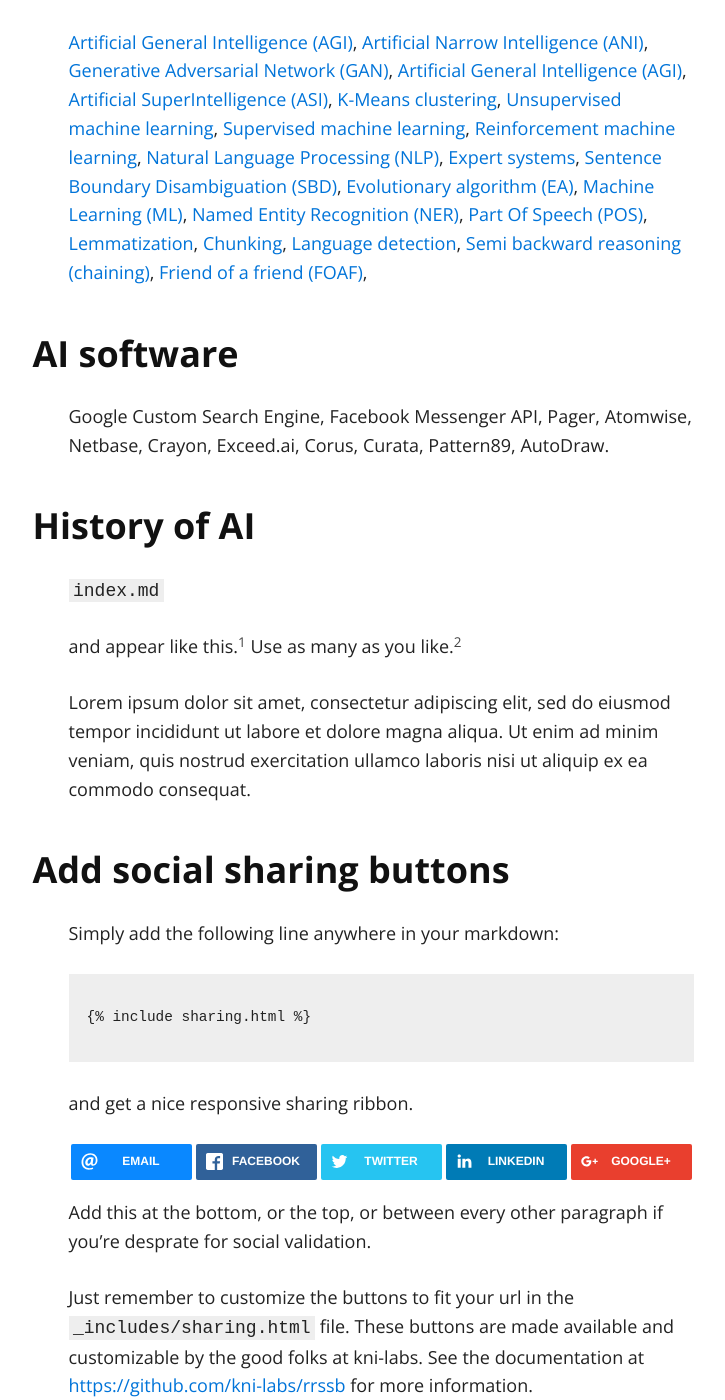
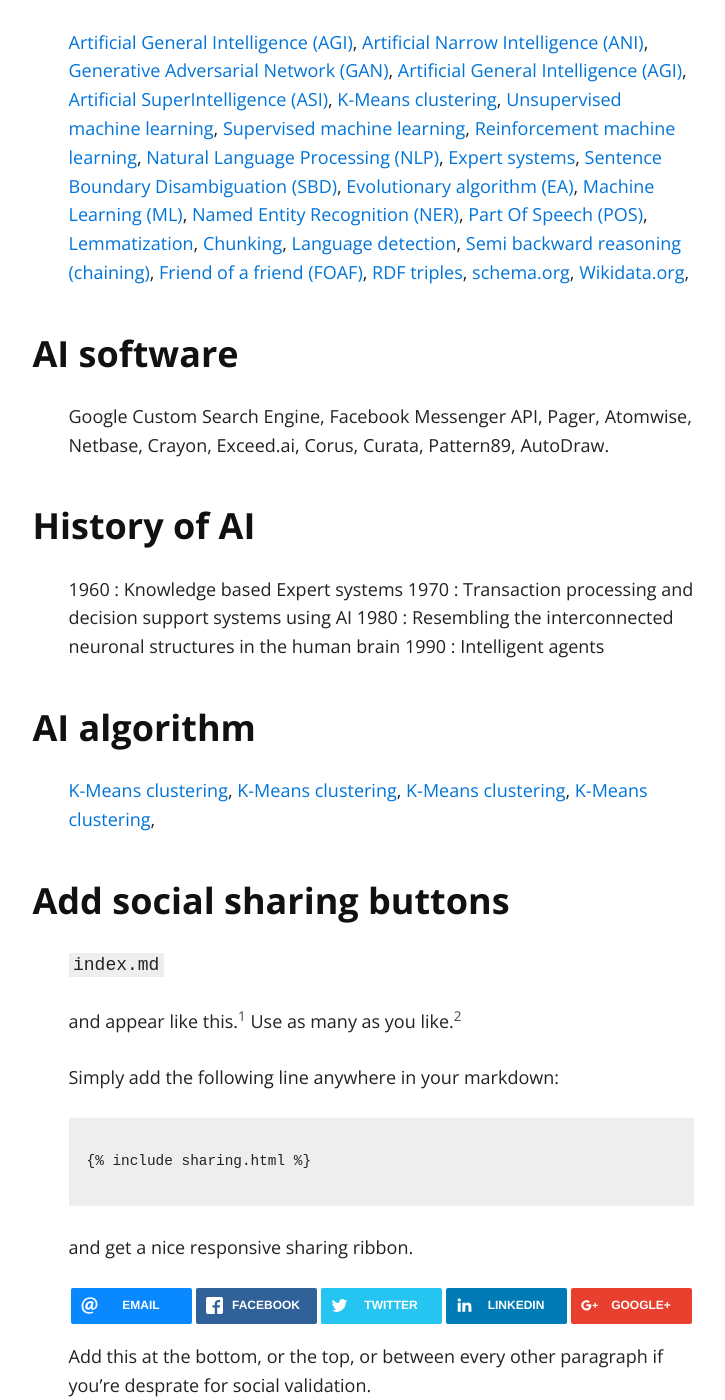
Before and after one commit to peterszatmary/ai, a Jekyll site: the page built from index.md, in a window 1280 px wide and 1400 px high, scrolled down 1254 px. Shown: the whole window, without its empty margins (259-984 px from the left). Built offline with Jekyll 4.4.1, drawn with Linux system fonts in a browser that asks for light colours; nearby versions of some CDN libraries.

Commit message:
minor changes

```diff
--- a/index.md
+++ b/index.md
@@ -39,6 +39,9 @@ There are of course more definitions out there. Some of them are more precise so
 <a href="" target="_blank">Language detection</a>,
 <a href="" target="_blank">Semi backward reasoning (chaining)</a>,
 <a href="" target="_blank">Friend of a friend (FOAF)</a>,
+<a href="" target="_blank">RDF triples</a>,
+<a href="schema.org" target="_blank">schema.org</a>,
+<a href="wikidata.org" target="_blank">Wikidata.org</a>,
 
 ### AI software
 
@@ -47,13 +50,23 @@ Pattern89, AutoDraw.
 
 ### History of AI
 
+1960 : Knowledge based Expert systems
+1970 : Transaction processing and decision support systems using AI
+1980 : Resembling the interconnected neuronal structures in the human brain
+1990 : Intelligent agents
+
+### AI algorithm
+
+<a href="" target="_blank">K-Means clustering</a>,
+<a href="" target="_blank">K-Means clustering</a>,
+<a href="" target="_blank">K-Means clustering</a>,
+<a href="" target="_blank">K-Means clustering</a>,
+
+### Add social sharing buttons
+
 <code>index.md</code>
 
  and appear like this.[^1] Use as many as you like.[^2]
-
-Lorem ipsum dolor sit amet, consectetur adipiscing elit, sed do eiusmod tempor incididunt ut labore et dolore magna aliqua. Ut enim ad minim veniam, quis nostrud exercitation ullamco laboris nisi ut aliquip ex ea commodo consequat.
-
-### Add social sharing buttons
 
 Simply add the following line anywhere in your markdown:
 
```
